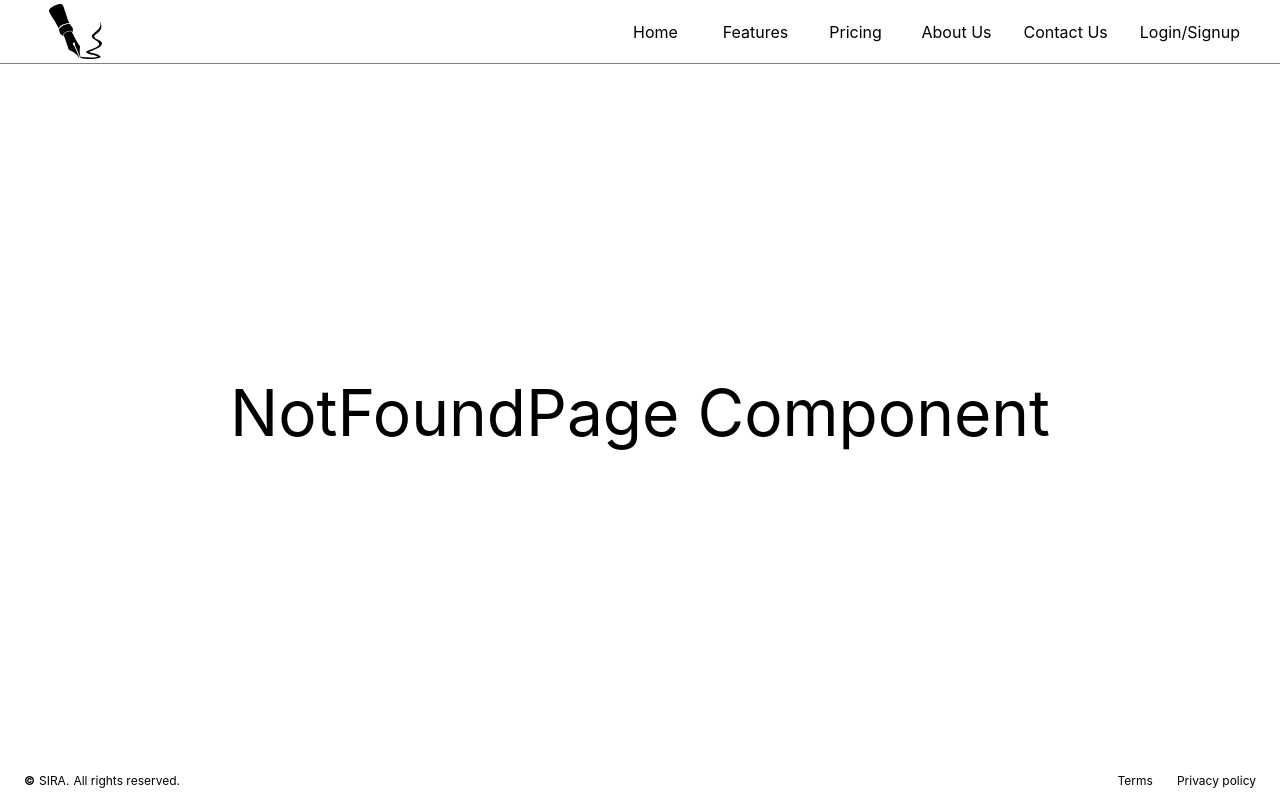
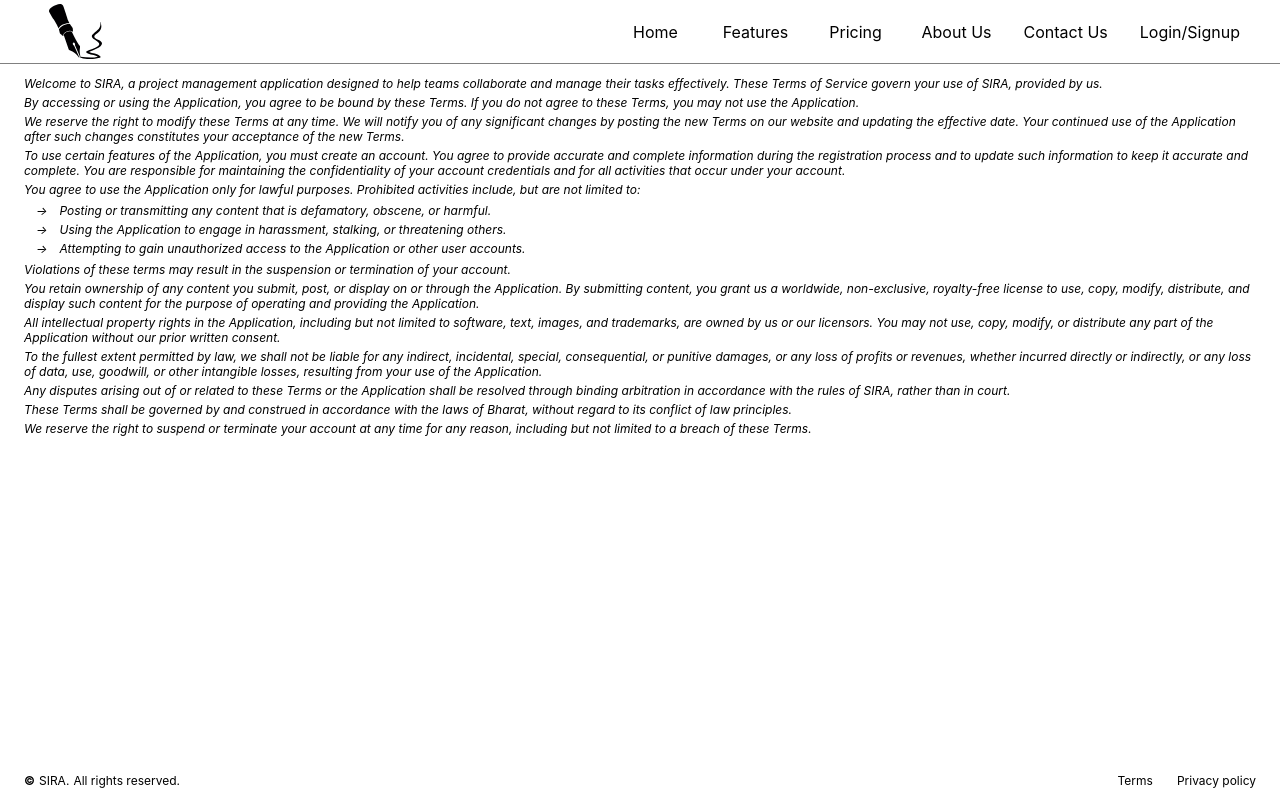
Before and after one commit to AVIRENI-CHANDAN/sira, a React (Create React App) app in the folder frontend/web/: page /terms in a window 1280 px wide. Built offline with nearby package versions, Linux system fonts and the light colour scheme.

Commit message:
Terms page created and added to the application.

```diff
--- a/frontend/web/src/App.js
+++ b/frontend/web/src/App.js
@@ -10,6 +10,7 @@ import NavigationBar from './components/NavigationBar/NavigationBar';
 import NotFoundPage from './components/NotFoundPage/NotFoundPage';
 import PricingPage from './components/PricingPage/PricingPage';
 import SignPage from './components/SignPage/SignPage';
+import TermsPage from './components/TermsPage/TermsPage';
 
 class App extends React.Component {
   render() {
@@ -27,6 +28,7 @@ class App extends React.Component {
               <Route path='/about' element={<AboutPage />} />
               <Route path='/pricing' element={<PricingPage />} />
               <Route path='/auth' element={<SignPage />} />
+              <Route path='/terms' element={<TermsPage />} />
               <Route path='*' element={<NotFoundPage />} />
             </Routes>
             <ApplicationFooter />
--- /dev/null
+++ b/frontend/web/src/components/TermsPage/TermsPage.js
@@ -0,0 +1,76 @@
+import React from 'react';
+import styles from './TermsPage.module.scss';
+
+class TermsPage extends React.Component {
+  render() {
+    return (
+      <div className={styles.TermsPage}>
+        <div className={styles.TermsWrapper}>
+
+          <section className={styles.IntroSection}>
+            Welcome to SIRA, a project management application designed to help teams collaborate and manage their tasks effectively. These Terms of Service govern your use of SIRA, provided by us.
+          </section>
+
+          <section className={styles.TermsSection}>
+            By accessing or using the Application, you agree to be bound by these Terms. If you do not agree to these Terms, you may not use the Application.
+          </section>
+
+          <section className={styles.TermsChangeSection}>
+            We reserve the right to modify these Terms at any time. We will notify you of any significant changes by posting the new Terms on our website and updating the effective date. Your continued use of the Application after such changes constitutes your acceptance of the new Terms.
+          </section>
+
+          <section className={styles.AccountsSection}>
+            To use certain features of the Application, you must create an account. You agree to provide accurate and complete information during the registration process and to update such information to keep it accurate and complete. You are responsible for maintaining the confidentiality of your account credentials and for all activities that occur under your account.
+          </section>
+
+          <section className={styles.UserConductSection}>
+            You agree to use the Application only for lawful purposes. Prohibited activities include, but are not limited to:
+            <div className={styles.ConditionList}>
+              <div className={styles.ListItem}>
+                Posting or transmitting any content that is defamatory, obscene, or harmful.
+              </div>
+              <div className={styles.ListItem}>
+                Using the Application to engage in harassment, stalking, or threatening others.
+              </div>
+              <div className={styles.ListItem}>
+                Attempting to gain unauthorized access to the Application or other user accounts.
+              </div>
+            </div>
+            Violations of these terms may result in the suspension or termination of your account.
+          </section>
+
+          <section className={styles.OwnershipSection}>
+            You retain ownership of any content you submit, post, or display on or through the Application. By submitting content, you grant us a worldwide, non-exclusive, royalty-free license to use, copy, modify, distribute, and display such content for the purpose of operating and providing the Application.
+          </section>
+
+          <section className={styles.IntellectualPropertySection}>
+            All intellectual property rights in the Application, including but not limited to software, text, images, and trademarks, are owned by us or our licensors. You may not use, copy, modify, or distribute any part of the Application without our prior written consent.
+          </section>
+
+          <section className={styles.LiabilityLimitationSection}>
+            To the fullest extent permitted by law, we shall not be liable for any indirect, incidental, special, consequential, or punitive damages, or any loss of profits or revenues, whether incurred directly or indirectly, or any loss of data, use, goodwill, or other intangible losses, resulting from your use of the Application.
+          </section>
+
+          <section className={styles.DisputeResolutionSection}>
+            Any disputes arising out of or related to these Terms or the Application shall be resolved through binding arbitration in accordance with the rules of SIRA, rather than in court.
+          </section>
+
+          <section className={styles.GoverningLawSection}>
+            These Terms shall be governed by and construed in accordance with the laws of Bharat, without regard to its conflict of law principles.
+          </section>
+
+          <section className={styles.TerminationSection}>
+            We reserve the right to suspend or terminate your account at any time for any reason, including but not limited to a breach of these Terms.
+          </section>
+
+        </div>
+      </div>
+    );
+  }
+}
+
+TermsPage.propTypes = {};
+
+TermsPage.defaultProps = {};
+
+export default TermsPage;
--- /dev/null
+++ b/frontend/web/src/components/TermsPage/TermsPage.module.scss
@@ -0,0 +1,52 @@
+div.TermsPage {
+    display: flex;
+    flex-flow: row nowrap;
+    justify-content: center;
+    padding: 12px 24px;
+
+
+    div.TermsWrapper {
+        flex: 0 1 1270px;
+        display: flex;
+        flex-flow: column nowrap;
+        gap: 4px;
+        font-size: 12px;
+        font-style: italic;
+
+        section.TermsSection {
+            position: relative;
+
+            div.ItemsList {
+                display: flex;
+                flex-flow: column nowrap;
+                padding: 6px 12px;
+                gap: 4px;
+
+                div.ListItem {
+                    &::before {
+                        content: '->';
+                        padding: 0 12px 0 0;
+                    }
+                }
+            }
+
+            div.ConditionList {
+                @extend .ItemsList;
+            }
+        }
+
+        section.IntroSection,
+        section.TermsSection,
+        section.TermsChangeSection,
+        section.AccountsSection,
+        section.UserConductSection,
+        section.OwnershipSection,
+        section.IntellectualPropertySection,
+        section.LiabilityLimitationSection,
+        section.DisputeResolutionSection,
+        section.GoverningLawSection,
+        section.TerminationSection {
+            @extend .TermsSection;
+        }
+    }
+}
```
Also changed, not shown: frontend/web/src/components/TermsPage/TermsPage.lazy.js (added, +11 -0 lines).
